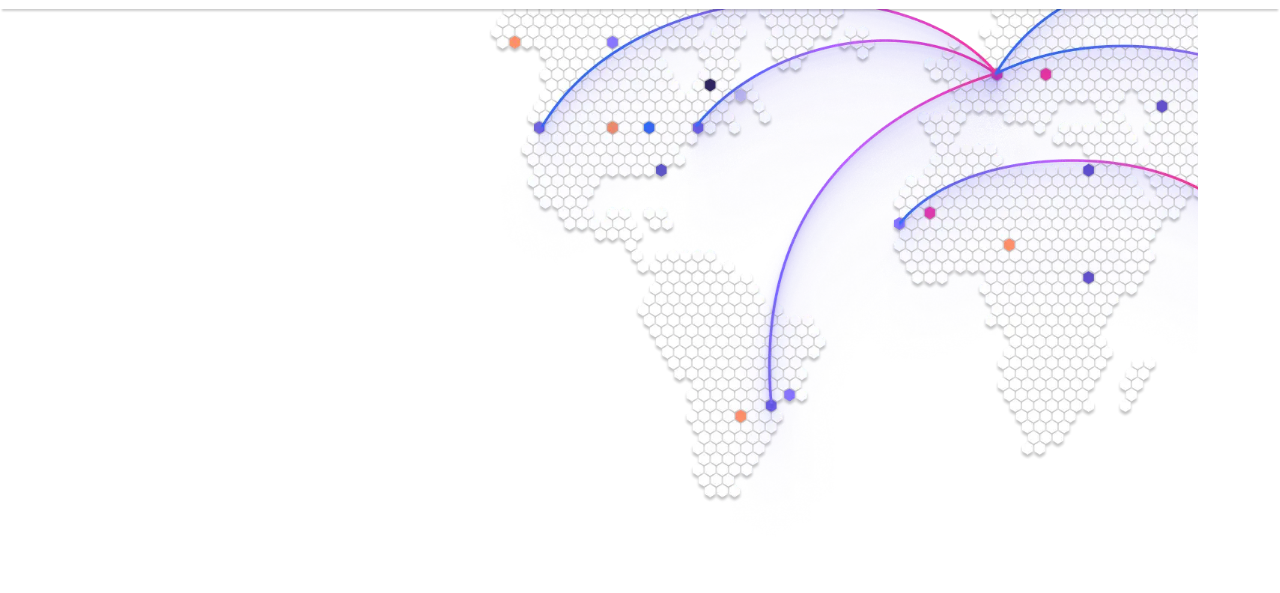
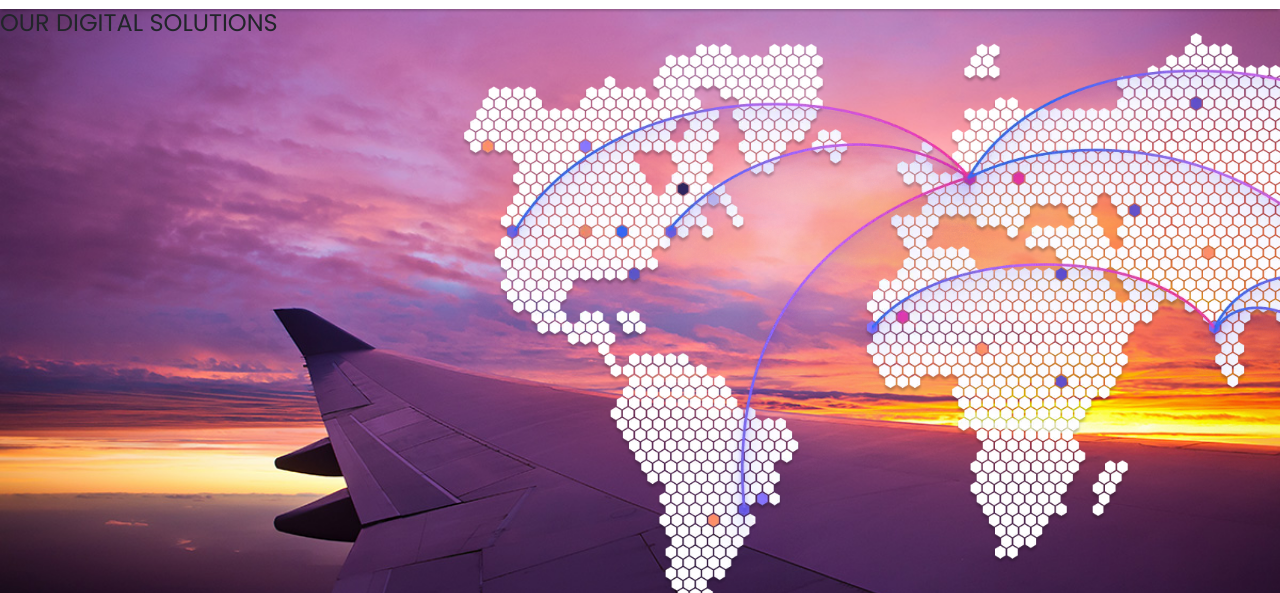
Before and after one commit to malopa/cargotz, a plain HTML site: page index.html in a window 1280 px wide. Shown: the part 71-664 px from the top of the page. Drawn offline with Linux system fonts and the light colour scheme.

Commit message:
banner info

```diff
--- a/css/cargo.css
+++ b/css/cargo.css
@@ -4,9 +4,10 @@
 *{
     font-family: 'Poppins', sans-serif;
 }
-/* .container{
-    background-image:url(../img/plane.jpeg);
-} */
+.banner-page{
+    background-image:url(../img/plane2.jpg);
+    background-size: cover;
+}
 .banner-info{
     background-image:url(../img/banner.webp);
     background-size: cover;
--- a/index.html
+++ b/index.html
@@ -32,12 +32,18 @@
         </div>
     </nav>
 
-    <main>
-        <div class="container">
+    <main style="margin-top:80px">
+        <div class="banner-page">
             <div class="row">
-                <div class="col-md-4"></div>
+                <div class="col-md-4">
+                    <div class="d-flex align-items-lg-center">
+                        <!-- <div class=""> -->
+                            <h4>OUR DIGITAL SOLUTIONS</h4>
+                        <!-- </div> -->
+                    </div>
+                </div>
                 <div class="col-md-8">
-                    <div class="banner-info"></div>
+                    <div class="banner-info mt-4"></div>
                 </div>
             </div>
         </div>
```
Also changed, not shown: img/plane2.jpg (added), img/plane3.jpg (added), img/plane4.jpg (added).
